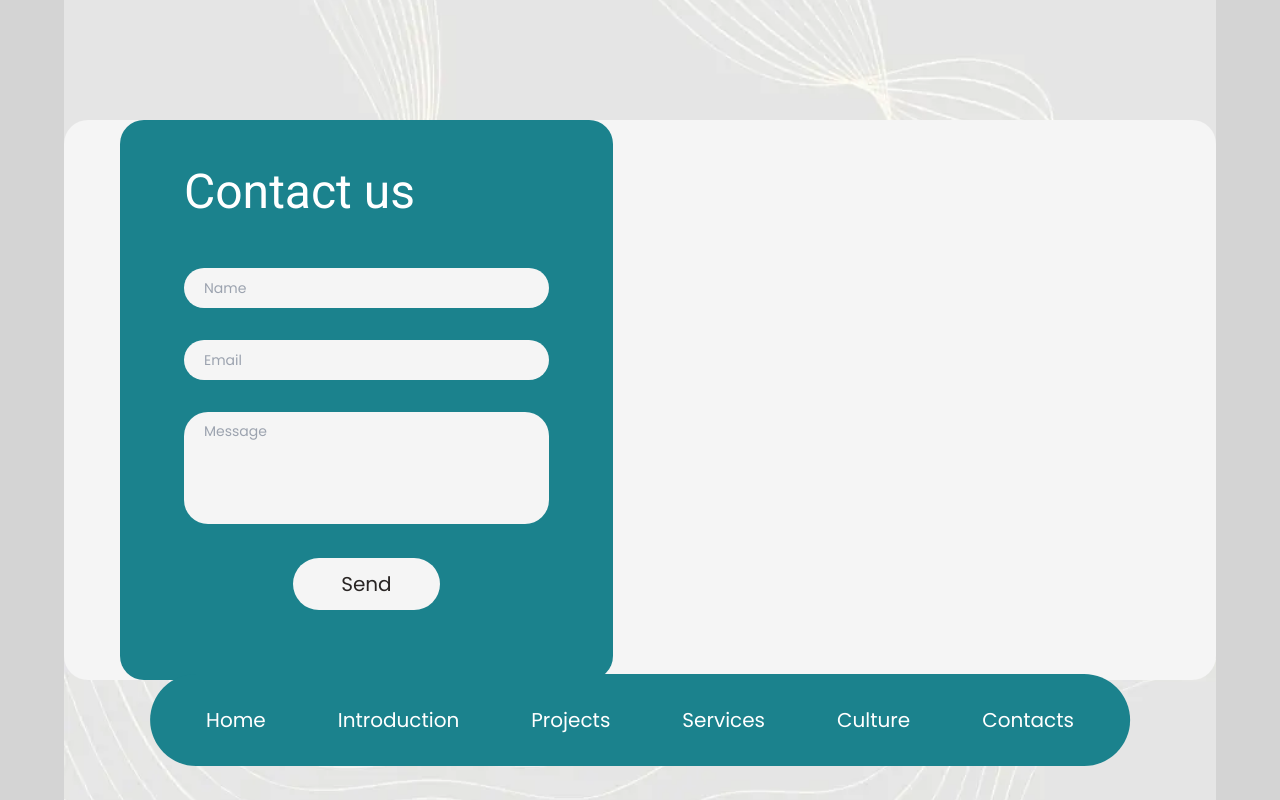
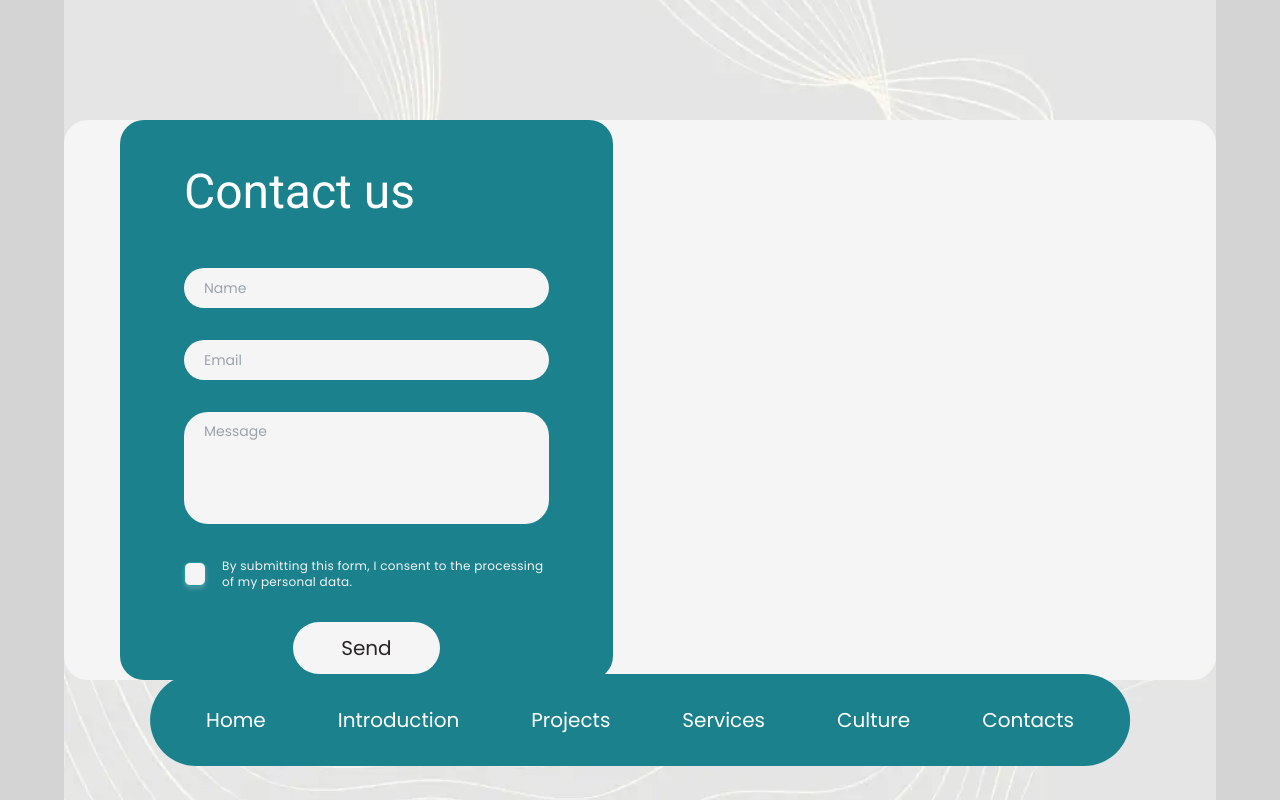
Before and after one commit to nastyaosetrova8/itcompany, a Next.js app: page /en/contacts in a window 1280 px wide. Built offline with nearby package versions, Linux system fonts and the light colour scheme.

Commit message:
contactForm refinement, add checkbox privacyPolicy

```diff
--- a/app/components/ContactForm/index.tsx
+++ b/app/components/ContactForm/index.tsx
@@ -7,6 +7,7 @@ import { sendEmail } from "@/utils/send-email";
 // import Checkbox from "../Checkbox";
 import dynamic from "next/dynamic";
 import { IContacts } from "@/helpers/interfaces";
+import Сheck from "@/public/icons/check.svg";
 
 interface Props {
   t: IContacts;
@@ -32,41 +33,17 @@ const ContactForm: React.FC<Props> = ({ t }) => {
 
   const [isError, setIsError] = useState(false);
 
-  const handleChange = (
-    event: React.ChangeEvent<HTMLInputElement | HTMLTextAreaElement>
-  ) => {
-    const { name, value } = event.target;
-    setValue(name as keyof FormData, value);
-
-    const cookieData = getCookie("contactForm");
-
-    const parsedCookieData = cookieData ? JSON.parse(cookieData as string) : {};
-
-    setCookie(
-      "contactForm",
-      JSON.stringify({ ...parsedCookieData, [name]: value })
-    );
-  };
-
-  // useEffect(() => {
-  //   const savedData = getCookie("contactForm");
-  //   if (savedData) {
-  //     const parsedData = JSON.parse(savedData as string);
-  //     for (const key in parsedData) {
-  //       setValue(key as keyof FormData, parsedData[key]);
-  //     }
-  //   }
-  // }, [setValue]);
-
   const onSubmit = async (data: FormData) => {
     setLoading(true);
     try {
       // const response =
       await sendEmail(data);
       reset();
+      setLoading(false);
       deleteCookie("contactForm");
     } catch (err: any) {
-      setIsError(true);
+      // setIsError(true);
+      console.log(err);
     }
   };
 
@@ -81,9 +58,9 @@ const ContactForm: React.FC<Props> = ({ t }) => {
           {/* <div className="flex gap-7 w-full"> */}
           <div className="w-full">
             <input
-              className="inputsCl w-full h-10"
+              className="inputsCl h-10 capitalize"
+              id="name"
               type="text"
-              id="name"
               placeholder={t.placeholderName}
               {...register("name", {
                 required: `${t.required}`,
@@ -108,9 +85,9 @@ const ContactForm: React.FC<Props> = ({ t }) => {
           </div>
           <div className="w-full">
             <input
-              className="inputsCl w-full h-10"
+              className="inputsCl h-10"
+              id="email"
               type="email"
-              id="email"
               placeholder={t.placeholderEmail}
               {...register("email", {
                 required: `${t.required}`,
@@ -129,7 +106,8 @@ const ContactForm: React.FC<Props> = ({ t }) => {
           {/* </div> */}
           <div className="w-full">
             <textarea
-              className="inputsCl w-full h-28 pt-3 resize-none"
+              className="inputsCl h-28 pt-3 resize-none"
+              autoCapitalize="sentences"
               id="message"
               placeholder={t.placeholderMessage}
               {...register("message", {
@@ -145,14 +123,35 @@ const ContactForm: React.FC<Props> = ({ t }) => {
               {errors?.message && <p>{errors?.message?.message || "Error!"}</p>}
             </div>
           </div>
-          {/* <Checkbox
-            label={t.acceptTerms}
-            name="acceptTerms"
-            register={register}
-            required={true}
-          /> */}
 
-          {/* className="inline-block px-6 py-2 text-white bg-customTeal transition-all hover:bg-customTeal-accent hover:-translate-y-1 hover:scale-110 rounded-3xl" */}
+          <div className="group ">
+            <input
+              id="accept"
+              type="checkbox"
+              // name="acceptTerms"
+              // required={true}
+              className="checkboxCl peer"
+              {...register("accept", {
+                required: `${t.requiredAccept}`,
+              })}
+              aria-required={`${t.requiredAccept}` ? "true" : "false"}
+            />
+            <label
+              className="labelCheckCl descriptionCl text-neutral-100"
+              htmlFor="accept"
+            >
+              <span className="iconCheckWrapCl">
+                <Сheck className="iconCheckCl" />
+              </span>
+              {t.acceptTerms}
+            </label>
+
+            {/* <div className="errorWrapper ml-6 mb-11">
+              {formik.touched.accept && formik.errors.accept ? (
+                <p className="errorStyled">{formik.errors.accept}</p>
+              ) : null}
+            </div> */}
+          </div>
 
           <button
             type="submit"
--- a/app/styles.css
+++ b/app/styles.css
@@ -38,6 +38,18 @@ button {
   /* opacity: 0; */
 }
 
+/* .checkboxCl:hover + * .iconCheckWrapCl,
+.checkboxCl:hover + * .iconCheckWrapCl {
+  border-color: #facc15;
+} */
+
+/* .checkboxCl:checked + * .iconCheckWrapCl {
+  border-color: transparent;
+  box-shadow: none;
+  background-color: #b809c3;
+  color: #ffffff;
+} */
+
 @layer base {
   /* body {
     margin: 0;
@@ -67,15 +79,25 @@ button {
     @apply mb-5 xl:text-[18px] tracking-wide text-stone-800 leading-10;
   }
   .inputsCl {
-    @apply py-4 px-5 border-none
-    bg-neutral-100 focus:outline focus:outline-2 focus:outline-yellow-300
+    @apply w-full py-4 px-5 border-none
+    bg-neutral-100 focus:outline focus:outline-2 focus:outline-yellow-400
     rounded-3xl;
   }
   .errorWrapperCl {
     @apply flex items-center h-8 pt-2 pb-4 px-5 text-s leading-5 text-red-900;
   }
-
-  /* left-0 -bottom-2  */
+  .checkboxCl {
+    @apply sr-only;
+  }
+  .labelCheckCl {
+    @apply flex items-center mb-8 text-xs cursor-pointer;
+  }
+  .iconCheckWrapCl {
+    @apply flex justify-center items-center mr-4 w-7 h-6 text-neutral-100 bg-neutral-100 border border-solid border-customTeal-accent rounded-md shadow-[0px_3px_4px_rgba(211,211,211,0.25)] cursor-pointer transition-all group-hover:border-yellow-400 group-focus:border-yellow-400;
+  }
+  .iconCheckCl {
+    @apply inline-block w-5 h-5  transition-all;
+  }
 
   /* .imageFadeCl {
     @apply transition-opacity duration-500;
@@ -83,6 +105,10 @@ button {
 }
 
 @layer utilities {
+  .peer:checked + .labelCheckCl .iconCheckWrapCl {
+    @apply bg-customTeal border-neutral-100
+    shadow-none;
+  }
 }
 
 /* .hidden {
--- a/helpers/interfaces.ts
+++ b/helpers/interfaces.ts
@@ -14,10 +14,11 @@ export interface IContacts {
   placeholderName: string;
   placeholderEmail: string;
   placeholderMessage: string;
+  acceptTerms: string;
   required: string;
   requiredName: string;
   requiredEmail: string;
   requiredMessage: string;
-  acceptTerms?: string;
+  requiredAccept: string;
   button: string;
 }
--- a/messages/en.json
+++ b/messages/en.json
@@ -75,11 +75,12 @@
     "placeholderName": "Name",
     "placeholderEmail": "Email",
     "placeholderMessage": "Message",
+    "acceptTerms": "By submitting this form, I consent to the processing of my personal data.",
     "required": "Required field",
     "requiredName": "Minimum 2 symbols",
     "requiredEmail": "Enter valid email address",
     "requiredMessage": "Minimum 15 symbols",
-    "acceptTerms": "Accept",
+    "requiredAccept": "Please accept the agreement to continue",
     "button": "Send"
   }
 }
--- a/messages/uk.json
+++ b/messages/uk.json
@@ -76,11 +76,12 @@
     "placeholderName": "Ім'я",
     "placeholderEmail": "Електронна пошта",
     "placeholderMessage": "Повідомлення",
+    "acceptTerms": "Надсилаючи цю форму, я погоджуюся на обробку моїх персональних даних.",
     "required": "Обов'язкове поле",
     "requiredName": "Мінімум 2 символи",
     "requiredEmail": "Введіть коректну електронну адресу",
     "requiredMessage": "Мінімум 15 символів",
-    "acceptTerms": "Приймаю",
+    "requiredAccept": "Будь ласка, прийміть угоду, щоб продовжити",
     "button": "Hадіслати"
   }
 }
--- a/package.json
+++ b/package.json
@@ -21,6 +21,7 @@
   },
   "devDependencies": {
     "@types/node": "^20",
+    "@types/nodemailer": "^6.4.17",
     "@types/react": "^18",
     "@types/react-dom": "^18",
     "eslint": "^8",
```
Also changed, not shown: public/icons/check.svg (added), 1 other file (tests, documents, lock files or other folders).
